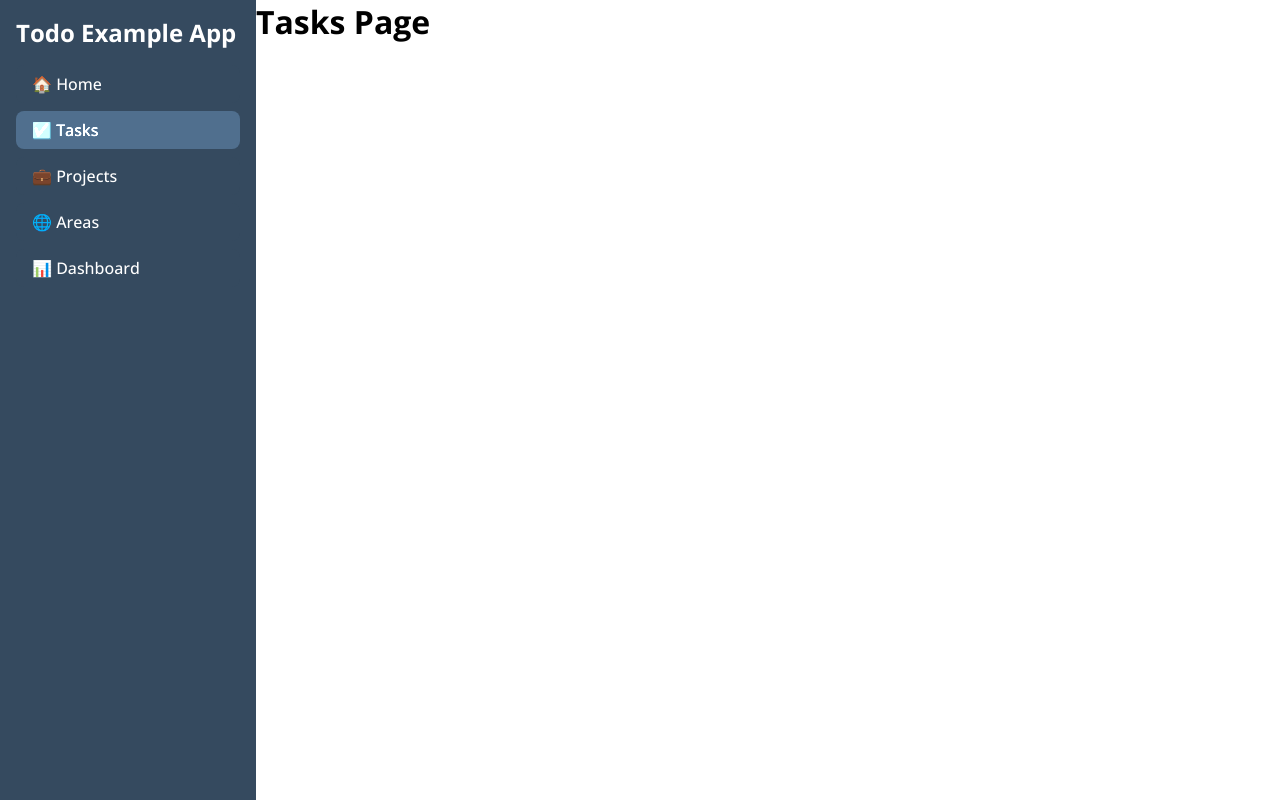
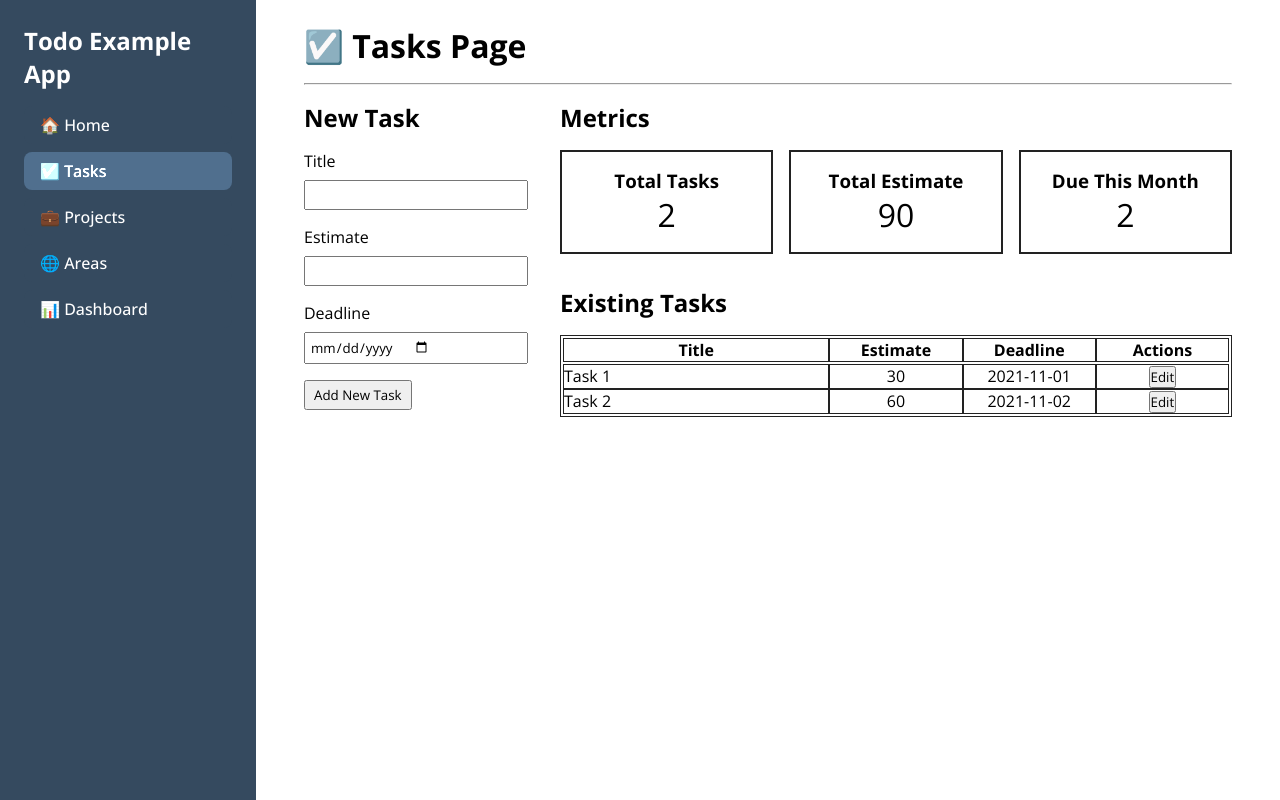
Before and after one commit to bencodezen/essential-vue-3-patterns-and-techniques, a Vue app in the folder example/: page /#/tasks in a window 1280 px wide. Built offline with nearby package versions, Linux system fonts and the light colour scheme.

Commit message:
feature: update placeholder for task page

```diff
--- a/example/src/layouts/DefaultLayout.vue
+++ b/example/src/layouts/DefaultLayout.vue
@@ -56,6 +56,19 @@ export default {
   min-height: 100vh;
 }
 
+.main-content {
+  padding: 1.5rem 3rem;
+}
+
+.main-content h1,
+.main-content h2 {
+  margin-bottom: 1rem;
+}
+
+.main-content hr {
+  margin-bottom: 1rem;
+}
+
 .main-nav {
   margin-top: 1rem;
   list-style: none;
@@ -87,7 +100,7 @@ export default {
 }
 
 .sidebar {
-  padding: 1rem;
+  padding: 1.5rem;
   background-color: var(--vue-blue);
   color: white;
 }
--- a/example/src/pages/Tasks.vue
+++ b/example/src/pages/Tasks.vue
@@ -10,8 +10,131 @@ export default {
 
 <template>
   <DefaultLayout>
-    <h1>Tasks Page</h1>
+    <h1>☑️ Tasks Page</h1>
+    <hr />
+    <div class="task-grid">
+      <section>
+        <h2>New Task</h2>
+        <form @submit.prevent>
+          <div class="base-input-wrapper">
+            <label for="task-title" class="base-input-label">Title</label>
+            <input type="text" id="task-title" class="base-input" />
+          </div>
+          <div class="base-input-wrapper">
+            <label for="task-estimate" class="base-input-label">Estimate</label>
+            <input type="number" id="task-estimate" class="base-input" />
+          </div>
+          <div class="base-input-wrapper">
+            <label for="task-date" class="base-input-label">Deadline</label>
+            <input type="date" id="task-date" class="base-input" />
+          </div>
+          <button class="base-button">Add New Task</button>
+        </form>
+      </section>
+      <section>
+        <h2>Metrics</h2>
+        <div class="metrics-grid">
+          <div class="metric">
+            <h3>Total Tasks</h3>
+            <p class="metric-number">2</p>
+          </div>
+          <div class="metric">
+            <h3>Total Estimate</h3>
+            <p class="metric-number">90</p>
+          </div>
+          <div class="metric">
+            <h3>Due This Month</h3>
+            <p class="metric-number">2</p>
+          </div>
+        </div>
+        <h2>Existing Tasks</h2>
+        <table class="task-table">
+          <thead>
+            <tr>
+              <th>Title</th>
+              <th>Estimate</th>
+              <th>Deadline</th>
+              <th>Actions</th>
+            </tr>
+          </thead>
+          <tbody>
+            <tr>
+              <td>Task 1</td>
+              <td class="text-center">30</td>
+              <td class="text-center">2021-11-01</td>
+              <td class="text-center"><button>Edit</button></td>
+            </tr>
+            <tr>
+              <td>Task 2</td>
+              <td class="text-center">60</td>
+              <td class="text-center">2021-11-02</td>
+              <td class="text-center"><button>Edit</button></td>
+            </tr>
+          </tbody>
+        </table>
+      </section>
+    </div>
+    <pre>{{ newTask }}</pre>
   </DefaultLayout>
 </template>
 
-<style></style>
+<style>
+.base-button {
+  padding: 0.25rem 0.5rem;
+}
+
+.base-input {
+  display: flex;
+  width: 100%;
+  padding: 0.25rem;
+}
+
+.base-input-label {
+  display: block;
+  margin-bottom: 0.5rem;
+}
+
+.base-input-wrapper {
+  margin-bottom: 1rem;
+}
+
+.metrics-grid {
+  display: grid;
+  grid-template-columns: 1fr 1fr 1fr;
+  grid-gap: 1rem;
+  margin-bottom: 2rem;
+}
+
+.metrics-grid .metric {
+  border: 2px solid #222;
+  padding: 1rem;
+  text-align: center;
+}
+
+.metrics-grid .metric-number {
+  font-size: 2rem;
+  font-weight: 300;
+}
+
+.task-grid {
+  display: grid;
+  grid-template-columns: 1fr 3fr;
+  grid-gap: 2rem;
+}
+
+.task-table,
+.task-table th,
+.task-table td {
+  width: 100%;
+  border: 1px solid #222;
+}
+
+.task-table tr {
+  display: grid;
+  grid-template-columns: 2fr 1fr 1fr 1fr;
+}
+
+.text-center {
+  text-align: center;
+}
+</style>
```
